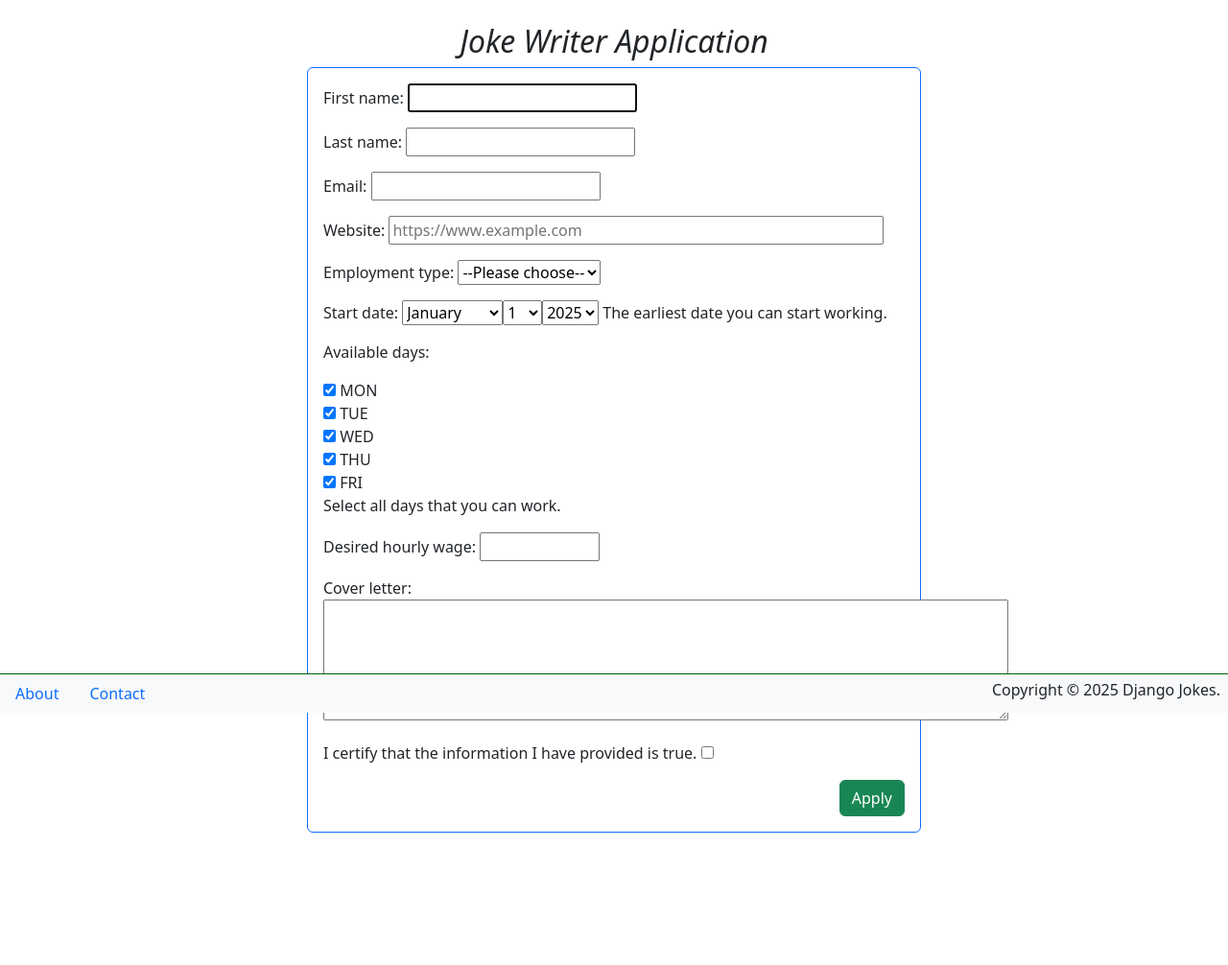
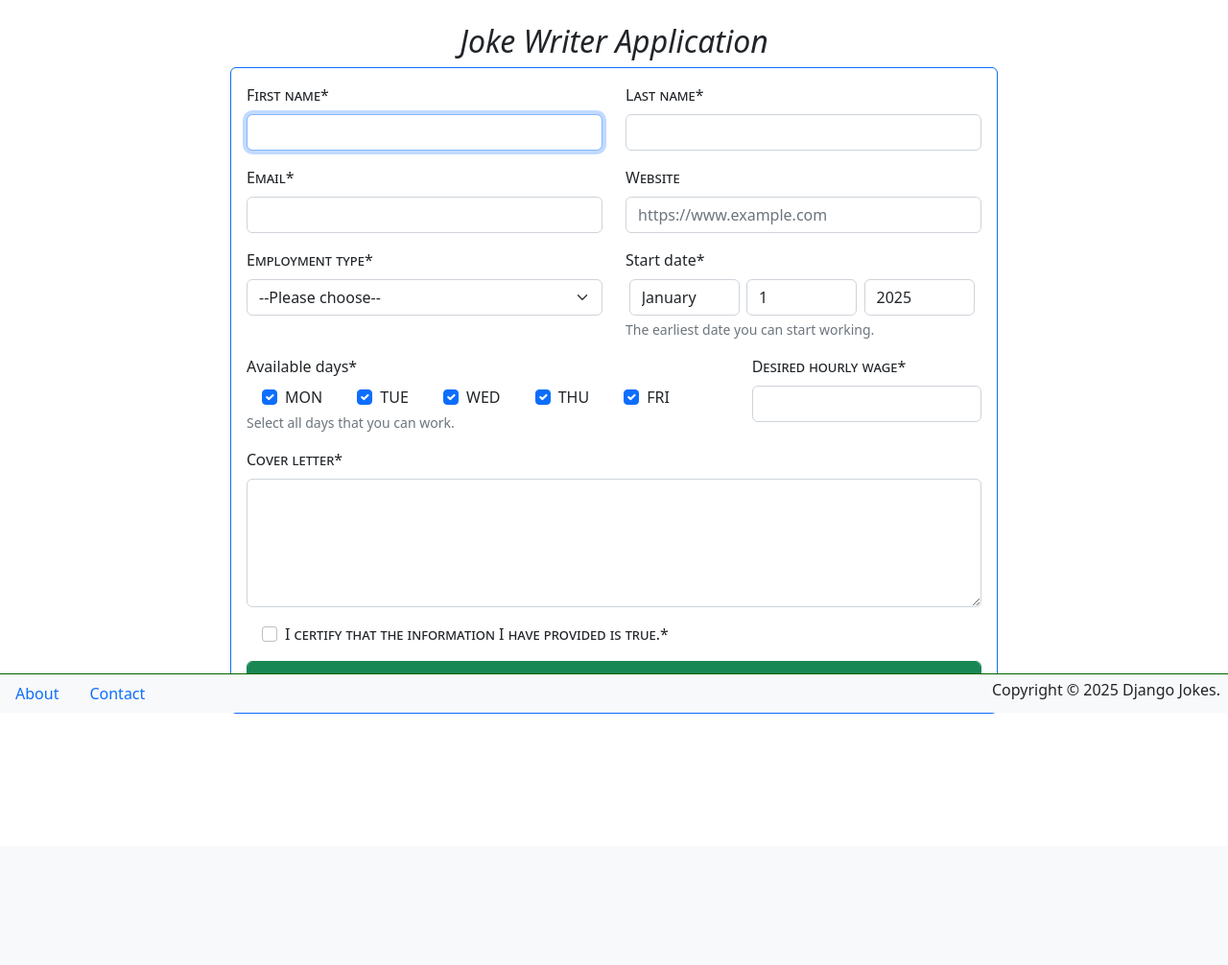
Before and after one commit to Luis200410/djangojokes.com, a Django app: page /jobs/job-app/ in a window 1280 px wide. Shown: the part 57-1063 px from the top of the page at 96% size. After the commit the page ends 801 px from the top, so only its background shows below. Run offline with Django 5.2, Linux system fonts and the light colour scheme; some libraries are stand-ins or nearby versions.

Commit message:
Add crispy forms integration and enhance job application form layout

```diff
--- a/jobs/forms.py
+++ b/jobs/forms.py
@@ -44,13 +44,14 @@ class JobApplicationForm(forms.Form):
     employment_type = forms.ChoiceField(choices=EMPLOYMENT_TYPES)
 
     start_date = forms.DateField(
-        help_text='The earliest date you can start working.',
-        widget=forms.SelectDateWidget(
-            years=YEARS,
-        ),
-        validators=[validate_future_date],
-        error_messages = {'past_date': 'Please enter a future date.'}
-    )
+    help_text='The earliest date you can start working.',
+    widget=forms.SelectDateWidget(
+        years=YEARS,
+        attrs={'style': 'width: 31%; display: inline-block; margin: 0 1%'}
+    ),
+    validators=[validate_future_date],
+    error_messages={'past_date': 'Please enter a future date.'}
+)
 
     available_days = forms.TypedMultipleChoiceField(
         choices=DAYS,
--- a/static/css/main.css
+++ b/static/css/main.css
@@ -13,3 +13,14 @@ header {
 h2 {
   font-style: italic;
 }
+
+/* FORM STYLES */
+label {
+  font-variant: small-caps;
+}
+
+.form-check {
+  display: inline-block;
+  font-weight: normal;
+  margin: 0 1rem;
+}
--- a/templates/jobs/joke_writer.html
+++ b/templates/jobs/joke_writer.html
@@ -1,13 +1,47 @@
 {% extends "_base.html" %}
+{% load crispy_forms_tags %}
 
 {% block title %}Job Application: Joke Writer{% endblock %}
 {% block main %}
   <h2 class="text-center">Joke Writer Application</h2>
-  <div class="card border-primary m-auto mb-3 p-3" style="max-width: 40rem">
-      <form method="post">
-        {% csrf_token %}
-        {{ form.as_p }}
-        <button class="btn btn-success float-end">Apply</button>
-      </form>
+  <div class="card border-primary m-auto mb-3 p-3" style="max-width: 50rem">
+    <form method="post" novalidate>
+      {% csrf_token %}
+      <div class="row">
+        <div class="col-md-6 mb-0">
+          {{ form.first_name|as_crispy_field }}
+        </div>
+        <div class="col-md-6 mb-0">
+          {{ form.last_name|as_crispy_field }}
+        </div>
+      </div>
+      <div class="row">
+        <div class="col-md-6 mb-0">
+          {{ form.email|as_crispy_field }}
+        </div>
+        <div class="col-md-6 mb-0">
+          {{ form.website|as_crispy_field }}
+        </div>
+      </div>
+      <div class="row">
+        <div class="col-md-6 mb-0">
+          {{ form.employment_type|as_crispy_field }}
+        </div>
+        <div class="col-md-6 mb-0">
+          {{ form.start_date|as_crispy_field }}
+        </div>
+      </div>
+      <div class="row">
+        <div class="col-md-8 mb-0">
+          {{ form.available_days|as_crispy_field  }}
+        </div>
+        <div class="col-md-4 mb-0">
+          {{ form.desired_hourly_wage|as_crispy_field }}
+        </div>
+      </div>
+      {{ form.cover_letter|as_crispy_field }}
+      {{ form.confirmation|as_crispy_field }}
+      <button class="form-control btn btn-success">Apply</button>
+    </form>
   </div>
 {% endblock %}
```
Also changed, not shown: djangojokes/settings.py (+7 -0 lines).
